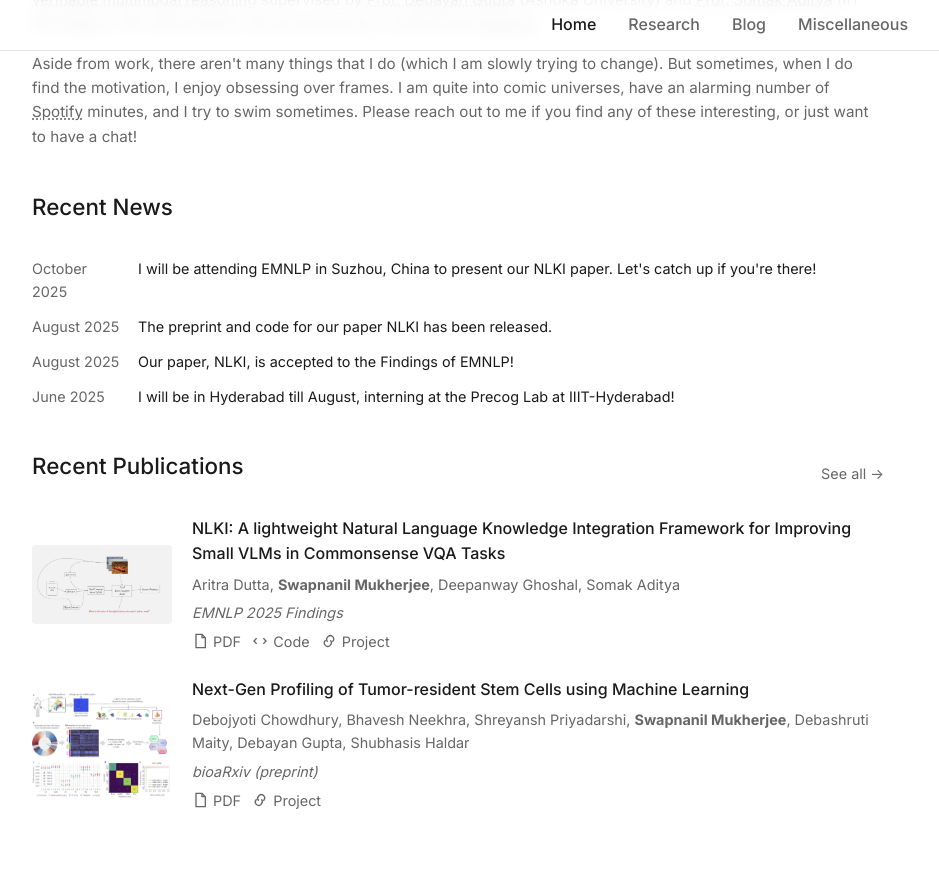
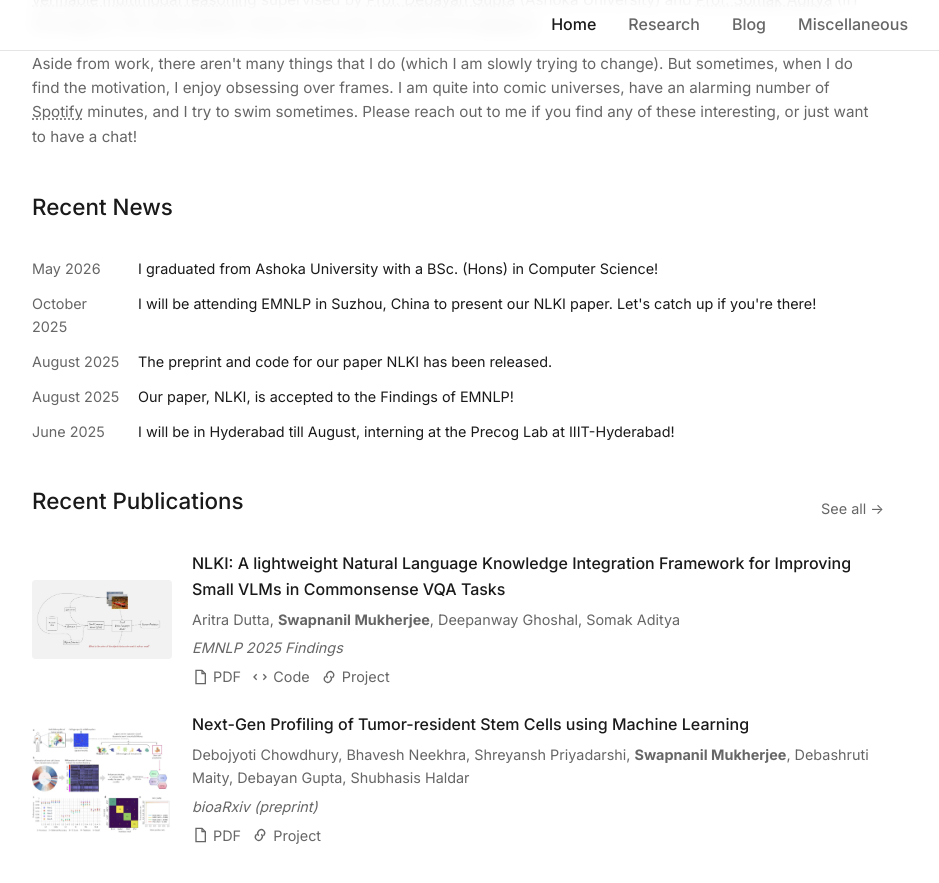
Before and after one commit to SwapnanilMukherjee/swapnanilmukherjee.github.io, a Jekyll site: the page built from index.md, in a window 1280 px wide and 900 px high, scrolled down 510 px. Shown: the top 883 px of the window, without its empty margins (182-1121 px from the left). Built offline with Jekyll 4.4.1, drawn with Linux system fonts in a browser that asks for light colours.

Commit message:
added graduation news

```diff
--- a/_data/news.yml
+++ b/_data/news.yml
@@ -1,3 +1,6 @@
+- date: "May 2026"
+  content: "I graduated from Ashoka University with a BSc. (Hons) in Computer Science!"
+
 - date: "October 2025"
   content: "I will be attending EMNLP in Suzhou, China to present our NLKI paper. Let's catch up if you're there!"
 
```
